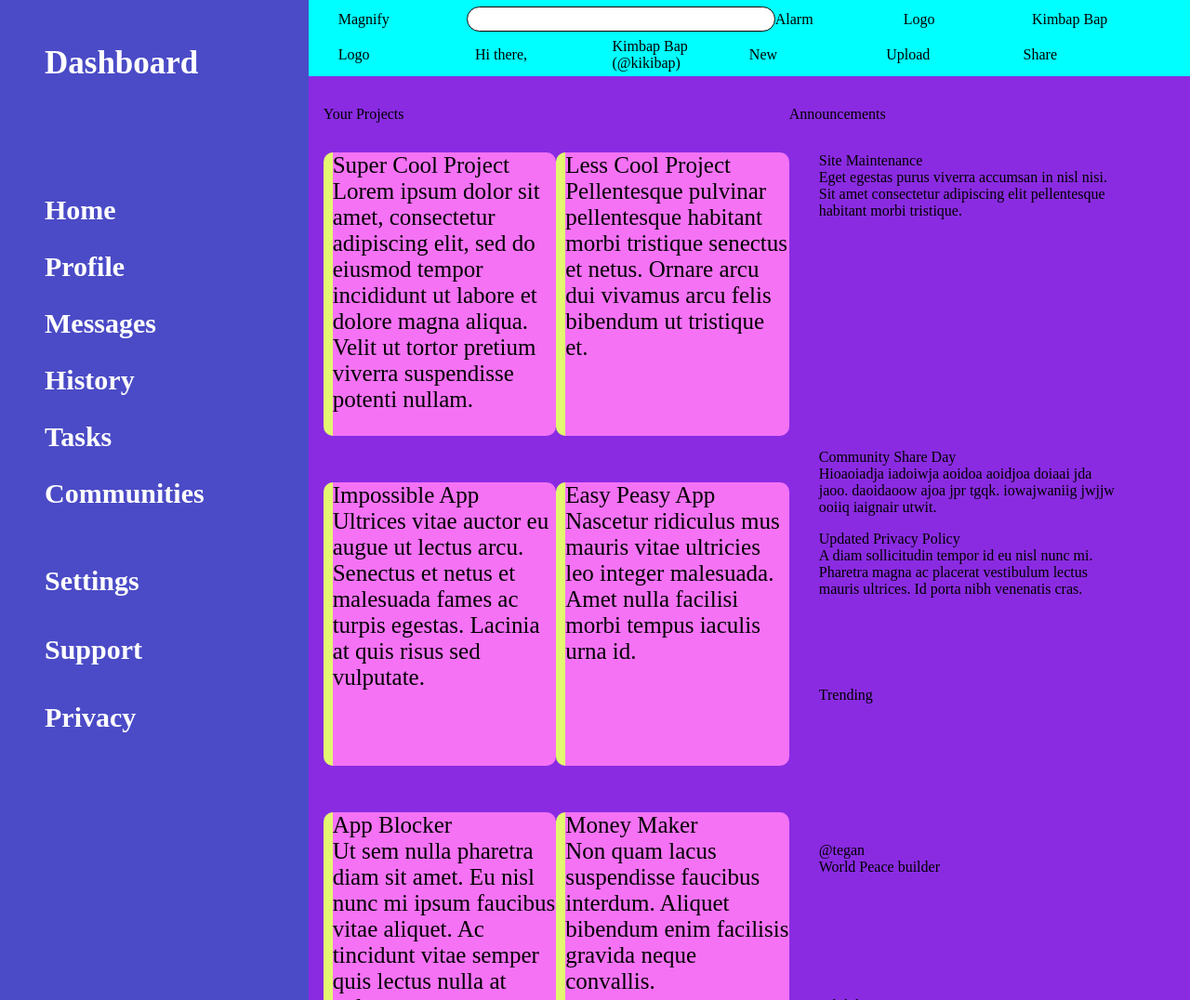
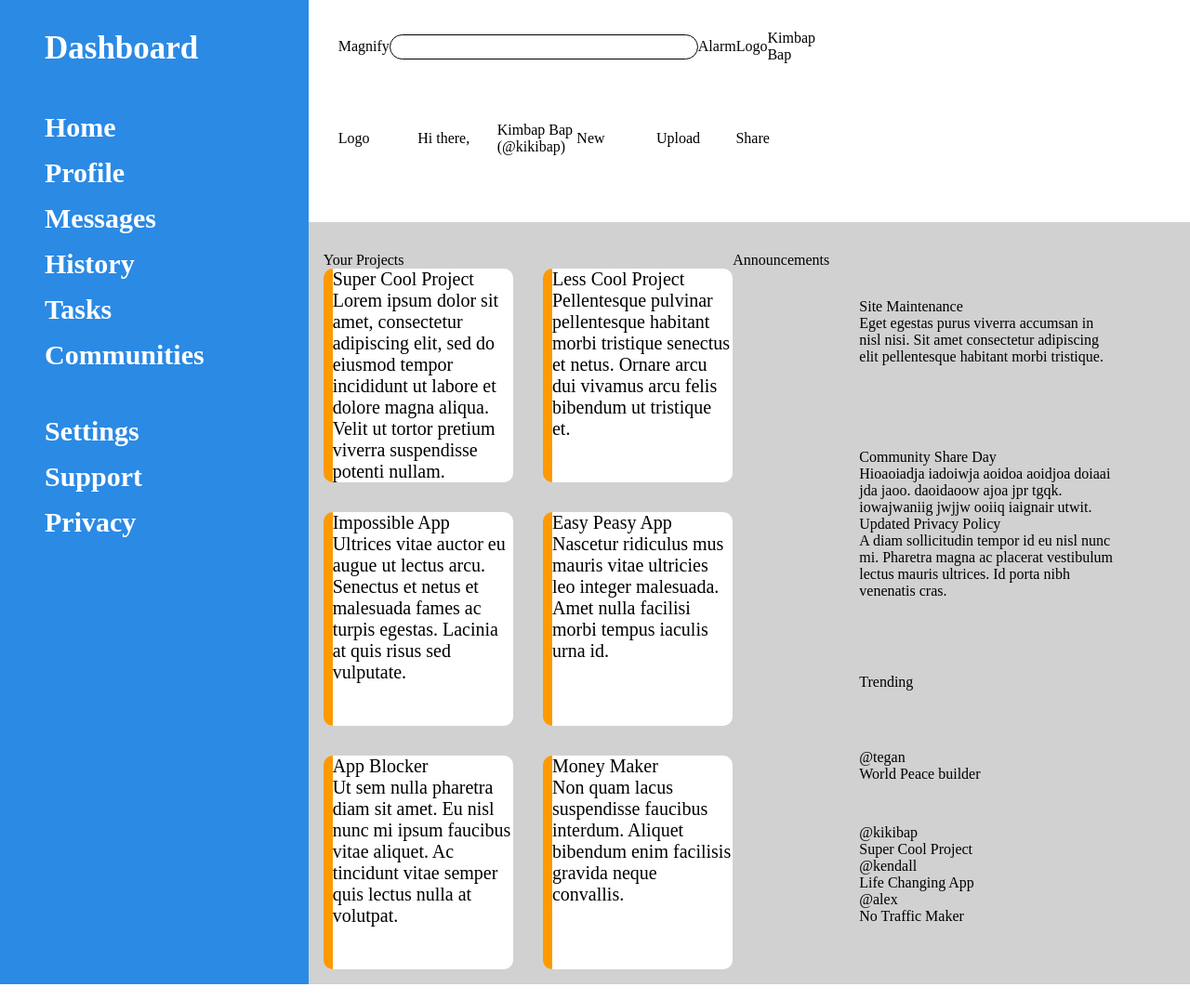
Before and after one commit to ktla99/Project-Admin-Dashboard, a plain HTML site: page index.html in a window 1280 px wide. Shown: the top 1076 px of the page at 93% size. Drawn offline with Linux system fonts and the light colour scheme; a script that the page names is missing.

Commit message:
Adjusted color sback to neutral palette

```diff
--- a/style.css
+++ b/style.css
@@ -1,28 +1,27 @@
 * {
-    margin-top: 0;
+    margin: 0;
     padding: 0;
     border: 0;
 }
 
 body {
-    background-color: blueviolet;
+    background-color: rgb(255, 255, 255);
 }
 
 html, body {
     height: 100%;
-    width: 100%;
-    margin: 0;
+    width: auto;
 }
 
 .container {
     display: grid;
-    grid-template-columns: auto 1fr auto;
+    grid-template-columns: 1fr 2fr 1fr 1fr;
 }
 
 .sidebar {
     display: grid;
     grid-row: 1 / 4;
-    background-color: rgb(75, 75, 199);
+    background-color: rgb(43, 138, 228);
     padding-left: 3rem;
     padding-right: 7rem;
     padding-bottom: 30rem;
@@ -33,7 +32,7 @@ html, body {
 .navigationOne {
     display: grid;
     font-size: 35px;
-    padding-top: 3rem;
+    padding-top: 2rem;
 }
 
 .navigationTwo {
@@ -52,9 +51,9 @@ html, body {
 
 .header {
     display: grid;
-    grid-template-columns: repeat(auto-fit, minmax(500px / 1fr));
+    grid-template-columns: repeat(auto-fit, minmax(300px / 1 fr));
     grid-template-rows: repeat(2, 1fr);
-    background-color: aqua;
+    background-color: rgb(255, 255, 255);
     padding-left: 2rem;
     padding-right: 2rem;
 }
@@ -62,16 +61,20 @@ html, body {
 .topBox {
     display: grid;
     grid-template-columns: repeat(5, 1fr);
-    justify-content: space-between;
+    grid-column: 1 / 6;
+    grid-row: 1 / 1;
+    justify-content:space-between;
     align-items: center;
+    padding-top: 2rem;
+    padding-bottom: 2rem;
 }
 
 .bottomBox {
     display: grid;
     grid-template-columns: repeat(6, 1fr);
-    justify-content: space-between;
+    grid-column: 1 / 6;
     align-items: center;
-    padding-bottom: 5px;
+    padding-bottom: .1rem;
 }
 
 #search {
@@ -79,36 +82,34 @@ html, body {
     border-radius: 15px;
     border: 1px #000 solid;
     padding: 5px 5px 5px 5px;
-    position: relative;
-    top: 0;
-    right: 0;
-    z-index: 5;
+    z-index: 2;
 }
 
 
 .main-content {
     display: grid;
     grid-template-columns: repeat(auto-fit, minmax(200px / 1fr));
-    grid-column: 2 / 4;
+    grid-column: 2 / 6;
     grid-row: 3 / 4;
-    background-color: blueviolet;
+    background-color: rgb(209, 209, 209);
     padding: 2rem 2rem 1rem 1rem;
 }
 
 
 .containerOne {
     display: grid;
-    grid-template-columns: repeat(2, 1fr);
+    grid-template-columns: repeat(2, 2fr);
     grid-template-rows: repeat(3, 1fr);
     grid-row: 2 / 4;
-    padding-top: 2rem;
-    padding-bottom: 3rem;
+    gap: 2rem;
+    width: clamp(500px, 1fr, 2fr);
 }
 
 .containerTwo {
     display: grid;
     grid-template-columns: 1fr;
     grid-template-rows: 1fr;
+    grid-column: 4 / 5;
     grid-row: 2 / 3;
     padding-top: 2rem;
     padding-bottom: 3rem;
@@ -120,6 +121,7 @@ html, body {
     display: grid;
     grid-template-columns: 1fr;
     grid-template-rows: 1fr 1fr;
+    grid-column: 4 / 5;
     grid-row: 3 / 4;
     padding-top: 2rem;
     padding-bottom: 3rem;
@@ -130,9 +132,25 @@ html, body {
 #boxes {
     display: flex;
     flex-direction: column;
-    font-size: 25px;
-    margin-bottom: 2em;
-    background-color: rgb(245, 114, 245);
-    border-left: 10px solid rgb(227, 247, 113);
+    font-size: 20px;
+    background-color: rgb(255, 255, 255);
+    border-left: 10px solid rgb(255, 153, 0);
     border-radius: 10px;
 }
+
+#round {
+    display: flex;
+    flex-direction: column;
+    font-size: 15px;
+    background-color: rgb(255, 255, 255);
+    padding: 20px;
+}
+
+#square {
+    display: flex;
+    flex-direction: column;
+    font-size: 15px;
+    border-left: 10px pink bold;
+    background-color: rgb(255, 255, 255);
+    padding: 20px;
+}
```
